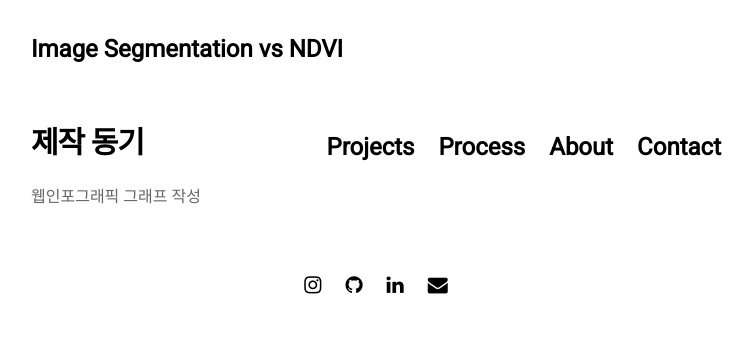
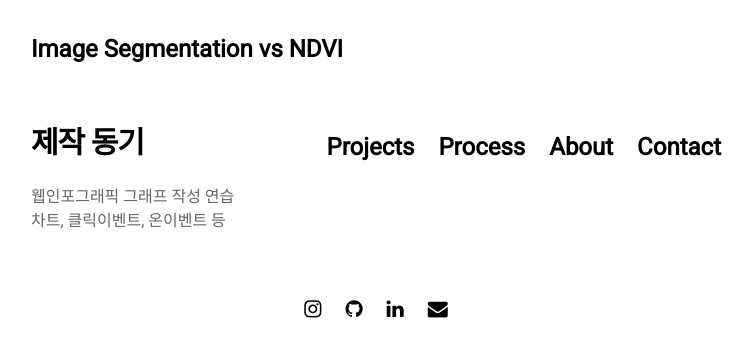
Before and after one commit to jinuew/webinfo, a Jekyll site: the page built from pages/about.md, in a window 1280 px wide. Shown: the top 357 px of the page, without its empty margins (264-1017 px from the left). Built offline with Jekyll 4.4.1, drawn with Linux system fonts in a browser that asks for light colours; nearby versions of some CDN libraries.

Commit message:
Update about.md

```diff
--- a/pages/about.md
+++ b/pages/about.md
@@ -6,4 +6,5 @@ permalink: /about
 
 # 제작 동기
 
-웹인포그래픽 그래프 작성
+웹인포그래픽 그래프 작성 연습<br>
+차트, 클릭이벤트, 온이벤트 등
```
